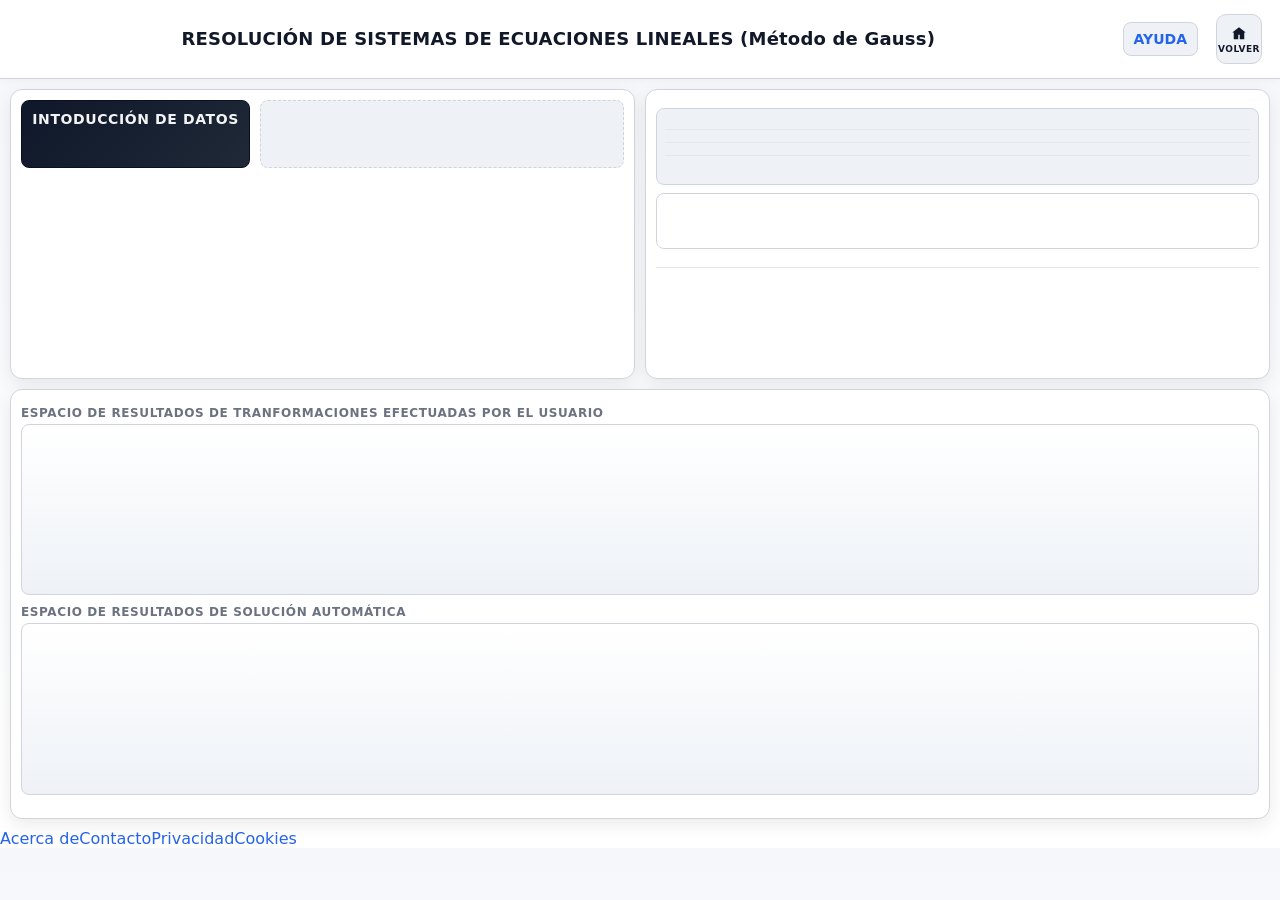
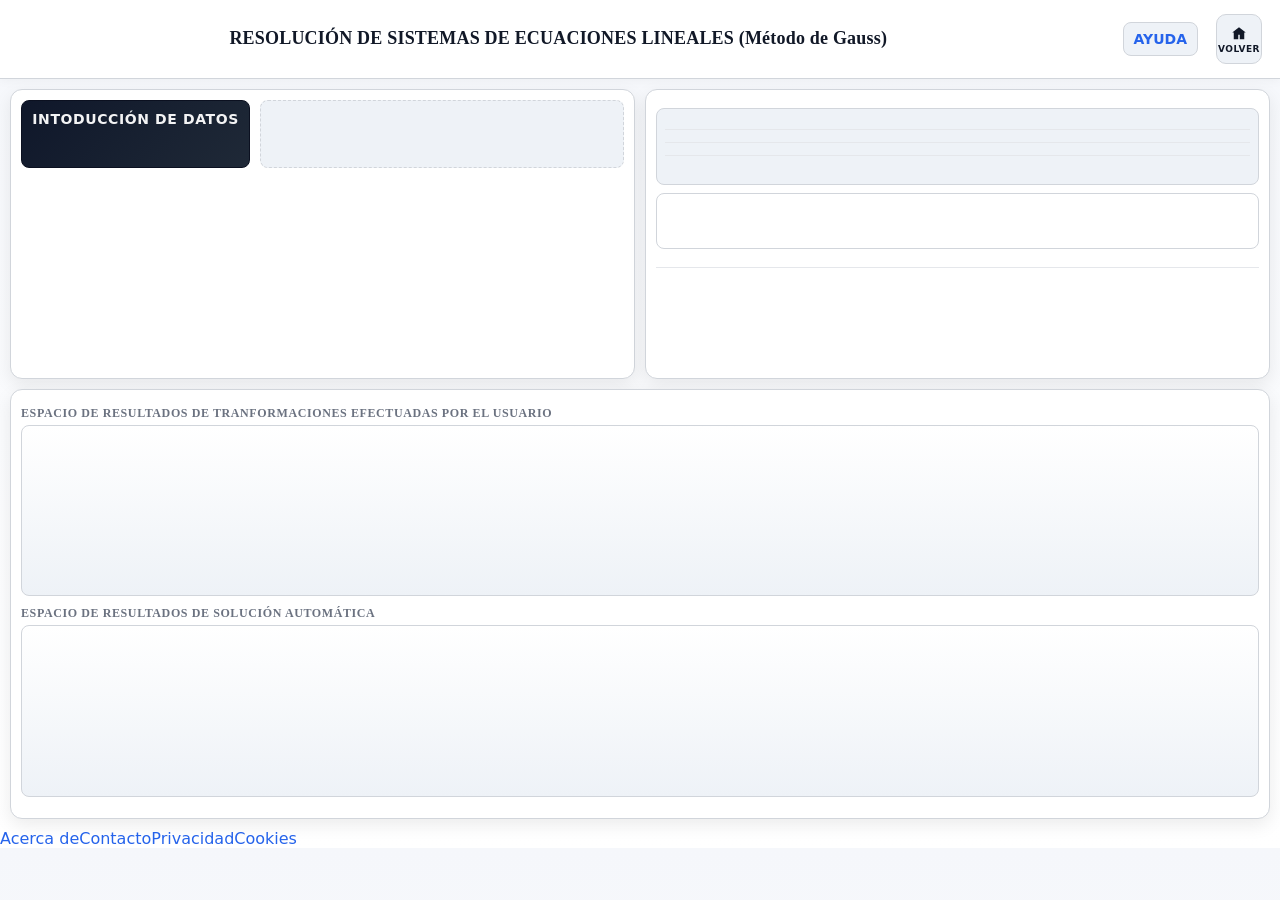

Cambio 160526_2

--- a/PAGINAS/SISTEMAS_LINEALES_GAUSS/CSS/Hoja_estilo_sistemas_gauss.css
+++ b/PAGINAS/SISTEMAS_LINEALES_GAUSS/CSS/Hoja_estilo_sistemas_gauss.css
@@ -1,8 +1,9 @@
 :root{--bg:#f5f7fb;--panel:#ffffff;--ink:#111827;--muted:#6b7280;--accent:#2563eb;--accent-2:#0ea5a4;--border:#d1d5db;--soft:#eef2f7;--shadow:0 6px 18px rgba(0,0,0,.08);--radius:12px;--radius-sm:8px;--gap:10px;}
 *{box-sizing:border-box}
-body{margin:0;padding:0;background:linear-gradient(180deg,var(--bg),#ffffff);color:var(--ink);font-family:system-ui,-apple-system,Segoe UI,Roboto,Arial,monospace;}
+body{margin:0;padding:0;background:linear-gradient(180deg,var(--bg),#ffffff);color:var(--ink);font-family:'DM Sans',system-ui,sans-serif;}
 a{color:var(--accent);text-decoration:none}a:hover{text-decoration:underline}
 h1,h2,h3,h4,p{margin:0}
+h1,h2,h3,h4{font-family:'DM Serif Display',Georgia,serif}
 
 #tituloinicial{position:sticky;top:0;z-index:10;background:var(--panel);border-bottom:1px solid var(--border);box-shadow:0 2px 10px rgba(0,0,0,.04);display:flex;align-items:center;justify-content:space-between;gap:24px;padding:14px 18px;}
 #tituloinicial h1{font-size:18px;font-weight:800;letter-spacing:.2px;line-height:1.2;flex:1;display:flex;justify-content:center;text-align:center;}
